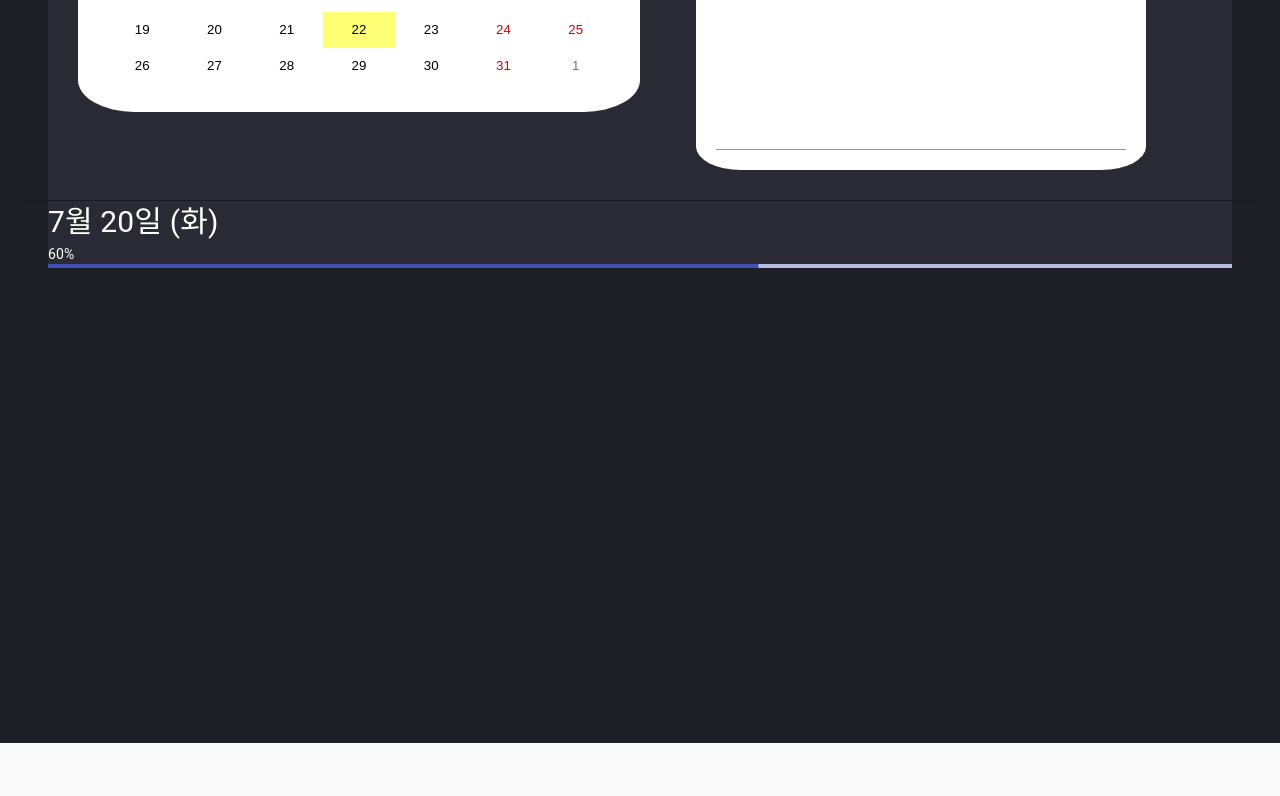
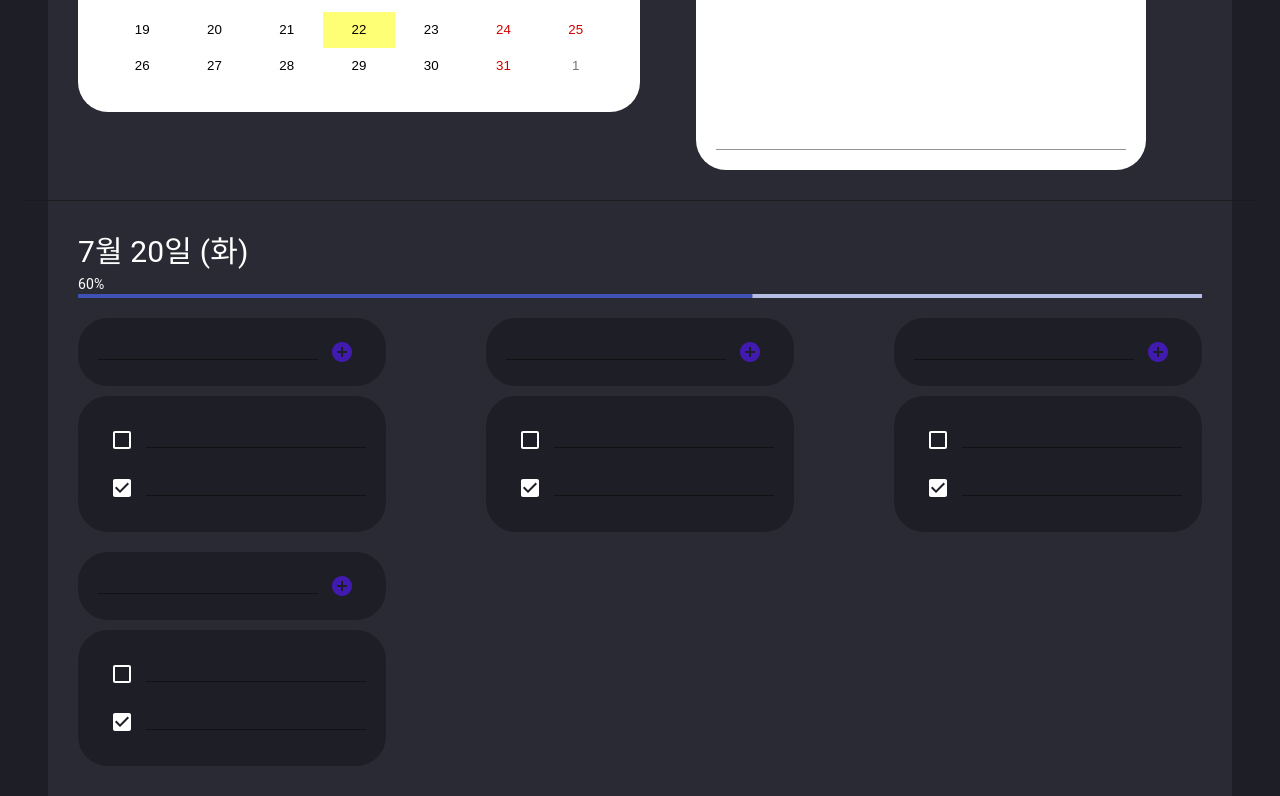
Before and after one commit to ing-er/ing-er, a React (Create React App) app: page / in a window 1280 px wide. Shown: the part 517-1313 px from the top of the page. Before the commit the page ends 1260 px from the top, so only its background shows below. Built offline with nearby package versions, Linux system fonts and the light colour scheme.

Commit message:
- Todolist 컴포넌트 디자인, 레이아웃 구현
- Calendar 컴포넌트 디자인 수정

```diff
--- a/src/components/Main/MyCalendar/styles.jsx
+++ b/src/components/Main/MyCalendar/styles.jsx
@@ -10,13 +10,13 @@ max-width: 1500px;
     padding-right: 20px;
     padding-left: 20px;
     padding-bottom: 20px;
-    border-radius: 10%;
+    border-radius: 30px;
     width: 80%;
 }
 .calendar-container{
     background-color: white;
     padding: 5%;
-    border-radius: 10%;
+    border-radius: 30px;
 }
 .calendar {
     width: 100%;
--- a/src/components/Main/MyTodolist/index.jsx
+++ b/src/components/Main/MyTodolist/index.jsx
@@ -1,13 +1,77 @@
-import {Grid, LinearProgress} from '@material-ui/core'
+import { Grid, LinearProgress, TextField, IconButton } from '@material-ui/core'
+import AddCircleIcon from '@material-ui/icons/AddCircle';
+import CheckBoxOutlineBlankIcon from '@material-ui/icons/CheckBoxOutlineBlank';
+import CheckBoxIcon from '@material-ui/icons/CheckBox';
+import { withStyles } from "@material-ui/core/styles";
 
 import Wrapper from './styles';
+
+const WhiteTextField = withStyles({
+    input: {
+        color: '#FFFFFF'
+    }
+})(TextField);
+
+const TodolistComponent = () => {
+    return (
+        <Grid container
+            direction="column"
+        className='todolist-container'>
+            <Grid item
+                className='title-container'
+                style={{
+                    backgroundColor: '#1E1F26'
+                }}>
+                <Grid container
+                className='title-subcontainer'>
+                    <Grid item>
+                        <WhiteTextField></WhiteTextField>
+                    </Grid>
+                    <Grid item>
+                        <IconButton>
+                            <AddCircleIcon htmlColor="#411AB0"/>
+                        </IconButton>
+                    </Grid>
+                </Grid>
+            </Grid>
+            <Grid item
+                className='content-container'
+                style={{
+                    backgroundColor: '#1E1F26'
+                }}>
+                <Grid container
+                className='content-subcontainer'>
+                    <Grid item>
+                        <IconButton>
+                            <CheckBoxOutlineBlankIcon htmlColor='white'/>
+                        </IconButton>
+                    </Grid>
+                    <Grid item>
+                        <TextField/>
+                    </Grid>
+                </Grid>
+                <Grid container
+                className='content-subcontainer'>
+                    <Grid item>
+                        <IconButton>
+                            <CheckBoxIcon htmlColor='white'/>
+                        </IconButton>
+                    </Grid>
+                    <Grid item>
+                        <TextField/>
+                    </Grid>
+                </Grid>
+            </Grid>
+        </Grid>
+    );
+}
 
 const MyTodolist = () => {
     return (
         <Wrapper>
             <Grid container
                 className="all-container"
-                direction="row"
+                direction="column"
                 style={{
                 backgroundColor: '#292A33'
                 }}>
@@ -22,20 +86,21 @@ const MyTodolist = () => {
                     <div>60%</div>
                     <LinearProgress variant="determinate" value={60}/>
                 </Grid>
-                <Grid item>
+                <Grid item xs={12}>
                     <Grid container
-                        direction="column">
+                        direction="row"
+                    justify="space-between">
                         <Grid item>
-
+                            <TodolistComponent/>
                         </Grid>
                         <Grid item>
-
+                            <TodolistComponent/>
                         </Grid>
                         <Grid item>
-
+                            <TodolistComponent/>
                         </Grid>
                         <Grid item>
-
+                            <TodolistComponent/>
                         </Grid>
                     </Grid>
                 </Grid>
--- a/src/components/Main/MyTodolist/styles.jsx
+++ b/src/components/Main/MyTodolist/styles.jsx
@@ -2,6 +2,24 @@ import styled from 'styled-components';
 
 const Wrapper = styled.div`
 max-width: 1500px;
+& .all-container {
+    padding: 30px;
+}
+& .todolist-container {
+    margin-top: 20px;
+}
+& .title-container {
+    padding: 10px;
+    border-radius: 30px;
+    margin-bottom: 10px;
+}
+& .title-subcontainer {
+    justify-content: center;
+}
+& .content-container {
+    padding: 20px;
+    border-radius: 30px;
+}
 `;
 
 export default Wrapper;
```
